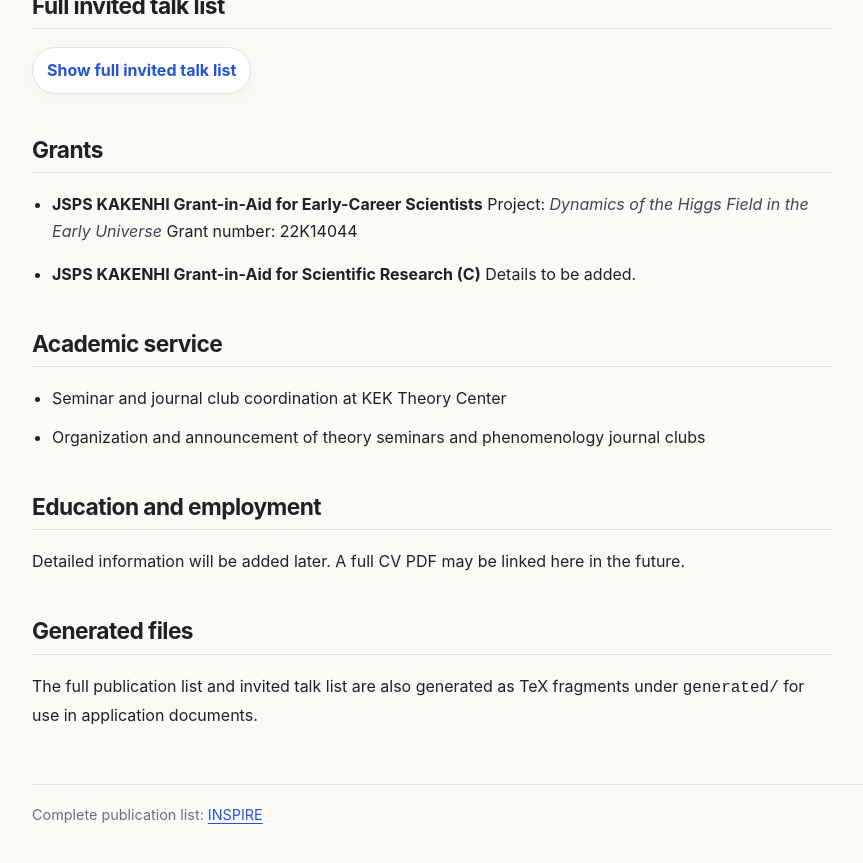
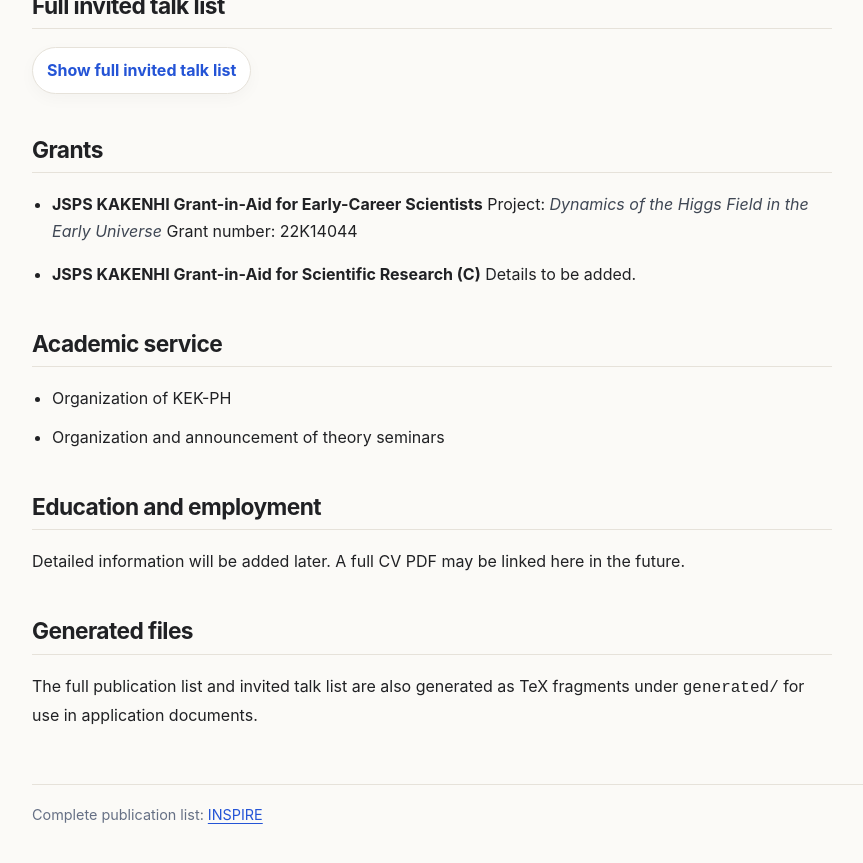
Before and after one commit to kyoheimukaida/kyoheimukaida.github.io, a Jekyll site: the page built from cv.md, in a window 1280 px wide and 900 px high, scrolled down 1363 px. Shown: the top 863 px of the window, without its empty margins (142-1005 px from the left). Built offline with Jekyll 4.4.1, drawn with Linux system fonts in a browser that asks for light colours.

Commit message:
Update academic service section in cv.md

```diff
--- a/cv.md
+++ b/cv.md
@@ -609,8 +609,8 @@ Theoretical particle physics and early-Universe cosmology
 
 ## Academic service
 
-* Seminar and journal club coordination at KEK Theory Center
-* Organization and announcement of theory seminars and phenomenology journal clubs
+* Organization of KEK-PH
+* Organization and announcement of theory seminars
 
 ## Education and employment
 
```
